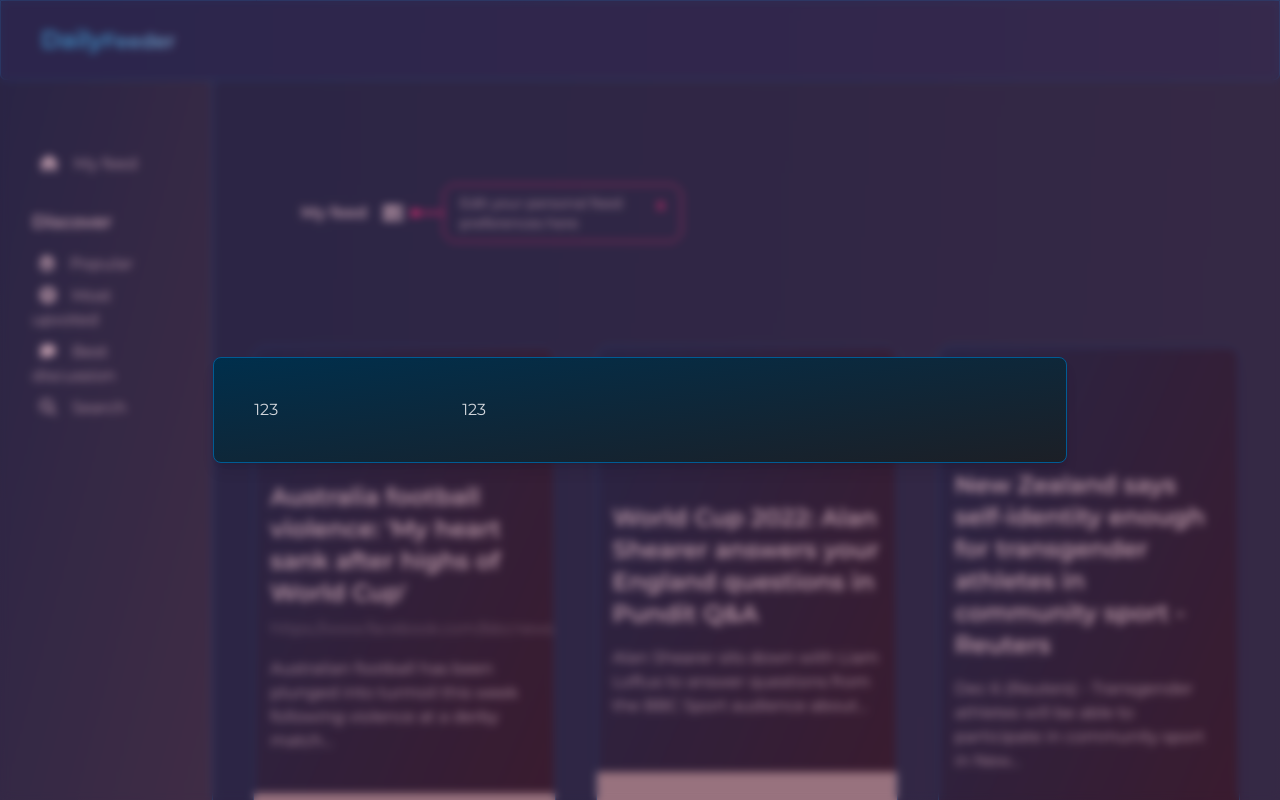
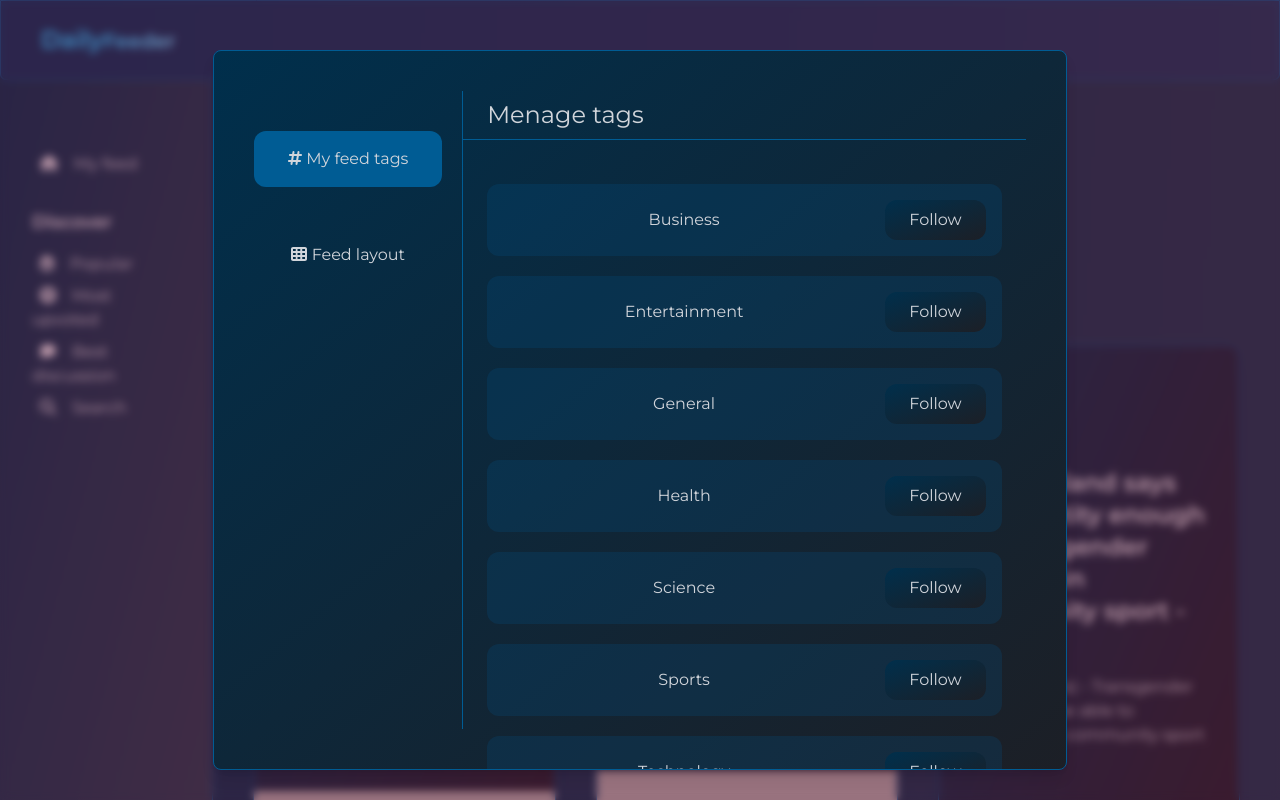
Before and after one commit to ememer/news-feed-app, a React (Vite) app: page /news-feeder in a window 1280 px wide. Both pictures are taken after a click on the button "My feed". Shown: the top 800 px of the page. Built offline with nearby package versions, Linux system fonts and the light colour scheme; grey boxes are pictures that could not be loaded.

Commit message:
layout improvements

```diff
--- a/src/Routes/MyFeed.tsx
+++ b/src/Routes/MyFeed.tsx
@@ -3,7 +3,6 @@ import { FontAwesomeIcon } from '@fortawesome/react-fontawesome';
 import clsx from 'clsx';
 import { useContext, useState } from 'react';
 
-import CloseButton from '../components/CloseButton';
 import FeedPopUp from '../components/FeedPopup';
 import LayoutPopUp from '../components/LayoutPopUp';
 import NewsFeedCard from '../components/NewsFeedCard';
@@ -76,7 +75,7 @@ const MyFeed = () => {
           <PreferenceMenu />
         </LayoutPopUp>
       )}
-      <div className="relative my-10 flex min-h-10-s items-center p-6">
+      <div className="my-10 flex min-h-10-s flex-col items-center p-6 lg:flex-row">
         <button
           onClick={() => setPreferenceMenu(true)}
           className={clsx(
@@ -87,20 +86,28 @@ const MyFeed = () => {
           My feed <FontAwesomeIcon className="ml-4 text-xl" icon={faBarsProgress} />
         </button>
         {isHintShouldOpen && (
-          <div className=" -ml-4 flex items-center justify-start">
-            <span className="block h-2 w-2 rounded-full  border border-hot-ping-500 bg-hot-ping-500" />
-            <span className="block h-0.5 w-6 bg-hot-ping-500" />
+          <div className="-ml-4 -mt-2 flex flex-col items-center justify-start lg:flex-row">
+            <span
+              className={clsx(
+                'block h-2 w-2 rounded-full border',
+                theme.borderP,
+                theme.elementsBgP,
+              )}
+            />
+            <span
+              className={clsx('block h-6 w-0.5 lg:h-0.5 lg:w-6', theme.elementsBgP)}
+            />
             <div
               className={clsx(
-                'flex w-4/6 items-start rounded-xl border border-hot-ping-500 py-2 px-4',
-
+                'flex w-4/6 items-start rounded-xl border py-2 px-4',
+                theme.borderP,
                 theme.mainText,
               )}
             >
               <span className="text-sm">Edit your personal feed preferences here</span>
-              <div>
+              <div className="w-2/12">
                 <button
-                  className="font-bold text-hot-ping-500"
+                  className={clsx('text-2xl font-bold', theme.textP)}
                   onClick={() => setIsHintShouldOpen}
                 >
                   x
--- a/src/components/LayoutPopUp.tsx
+++ b/src/components/LayoutPopUp.tsx
@@ -35,7 +35,7 @@ const LayoutPopUp = ({ children, onClose, className }: Props) => {
     >
       <div
         className={clsx(
-          'mt-5 max-h-90-s w-full  gap-5 overflow-y-scroll rounded-lg border p-10 shadow-lg lg:w-4/6',
+          'mt-5 max-h-90-s w-full  gap-5 overflow-y-scroll rounded-lg border p-8 shadow-lg lg:w-4/6 lg:p-10',
           className,
           theme.borderB,
           theme.elementsLinearBG,
--- a/src/components/PreferenceMenu.tsx
+++ b/src/components/PreferenceMenu.tsx
@@ -1,10 +1,103 @@
-import React from 'react';
+import { faHashtag, faTh } from '@fortawesome/free-solid-svg-icons';
+import { FontAwesomeIcon } from '@fortawesome/react-fontawesome';
+import clsx from 'clsx';
+import React, { useState } from 'react';
+
+import { layoutTheme } from '../shared/theme/LayoutTheme';
+
+const categories = [
+  'Business',
+  'Entertainment',
+  'General',
+  'Health',
+  'Science',
+  'Sports',
+  'Technology',
+];
+
+const buttonClassName = 'mb-10 rounded-xl p-4';
+
+const theme = layoutTheme[0];
 
 const PreferenceMenu = () => {
+  const [isActive, setIsActive] = useState('MyFeed');
+  const [userCategories, setUserCategories] = useState<string[]>([]);
+
   return (
     <>
-      <div className="w-1/4">123</div>
-      <div className="w-3/4">123</div>
+      <div className="mt-10 flex w-full flex-col lg:w-1/4">
+        <button
+          id="MyFeed"
+          onClick={(e) => setIsActive((e.target as HTMLButtonElement).id)}
+          className={clsx(buttonClassName, isActive === 'MyFeed' && theme.mainButton)}
+        >
+          <FontAwesomeIcon icon={faHashtag} /> My feed tags
+        </button>
+        <button
+          id="FeedLayout"
+          onClick={(e) => setIsActive((e.target as HTMLButtonElement).id)}
+          className={clsx(buttonClassName, isActive === 'FeedLayout' && theme.mainButton)}
+        >
+          <FontAwesomeIcon icon={faTh} /> Feed layout
+        </button>
+      </div>
+      <div className={clsx('w-full lg:w-3/4 lg:border-l', theme.borderB)}>
+        <div>
+          <h2 className={clsx('border-b py-2 px-6 text-2xl', theme.borderB)}>
+            {isActive === 'MyFeed' ? 'Menage tags' : 'Menage feed layout'}
+          </h2>
+        </div>
+        <div className="min-h-80-s p-2 lg:p-6">
+          {isActive === 'MyFeed' && (
+            <ul>
+              {categories.map((category) => (
+                <li
+                  className={clsx('my-5 flex flex-row rounded-xl p-4', theme.accButton)}
+                  key={category}
+                >
+                  <button
+                    onClick={(e: React.MouseEvent) => {
+                      if (!userCategories.includes(category)) {
+                        setUserCategories((prevState) => [
+                          ...prevState,
+                          (e.target as HTMLButtonElement).id,
+                        ]);
+                      }
+                    }}
+                    id={category}
+                    className={clsx(' w-3/4 ')}
+                  >
+                    {category}
+                  </button>
+                  <button
+                    id={category}
+                    onClick={(e: React.MouseEvent) => {
+                      userCategories.includes((e.target as HTMLButtonElement).id)
+                        ? setUserCategories(
+                            userCategories.filter(
+                              (elem) => elem !== (e.target as HTMLButtonElement).id,
+                            ),
+                          )
+                        : setUserCategories((prevState) => [
+                            ...prevState,
+                            (e.target as HTMLButtonElement).id,
+                          ]);
+                    }}
+                    className={clsx(
+                      'ml-auto rounded-xl py-2 px-6',
+                      userCategories.includes(category)
+                        ? theme.elementsBgP
+                        : theme.elementsLinearBG,
+                    )}
+                  >
+                    Follow
+                  </button>
+                </li>
+              ))}
+            </ul>
+          )}
+        </div>
+      </div>
     </>
   );
 };
--- a/src/shared/theme/LayoutTheme.ts
+++ b/src/shared/theme/LayoutTheme.ts
@@ -7,5 +7,10 @@ export const layoutTheme = [
     headerFeeder:
       'text-xl bg-gradient-to-r from-prussian-blue-400 to-prussian-blue-300 text-transparent bg-clip-text',
     elementsLinearBG: 'bg-gradient-to-br from-prussian-blue-900 to-shark-900',
+    mainButton: 'bg-prussian-blue-800',
+    accButton: 'bg-prussian-blue-800/20',
+    borderP: 'border-hot-ping-500',
+    elementsBgP: 'bg-hot-ping-500',
+    textP: 'text-hot-ping-500',
   },
 ];
--- a/src/types/layoutTheme.d.ts
+++ b/src/types/layoutTheme.d.ts
@@ -5,4 +5,9 @@ export interface LayoutTheme {
   mainAccText: string;
   headerFeeder: string;
   elementsLinearBG: string;
+  mainButton: string;
+  borderP: string;
+  accButton: string;
+  elementsBgP: string;
+  textP: string;
 }
```
